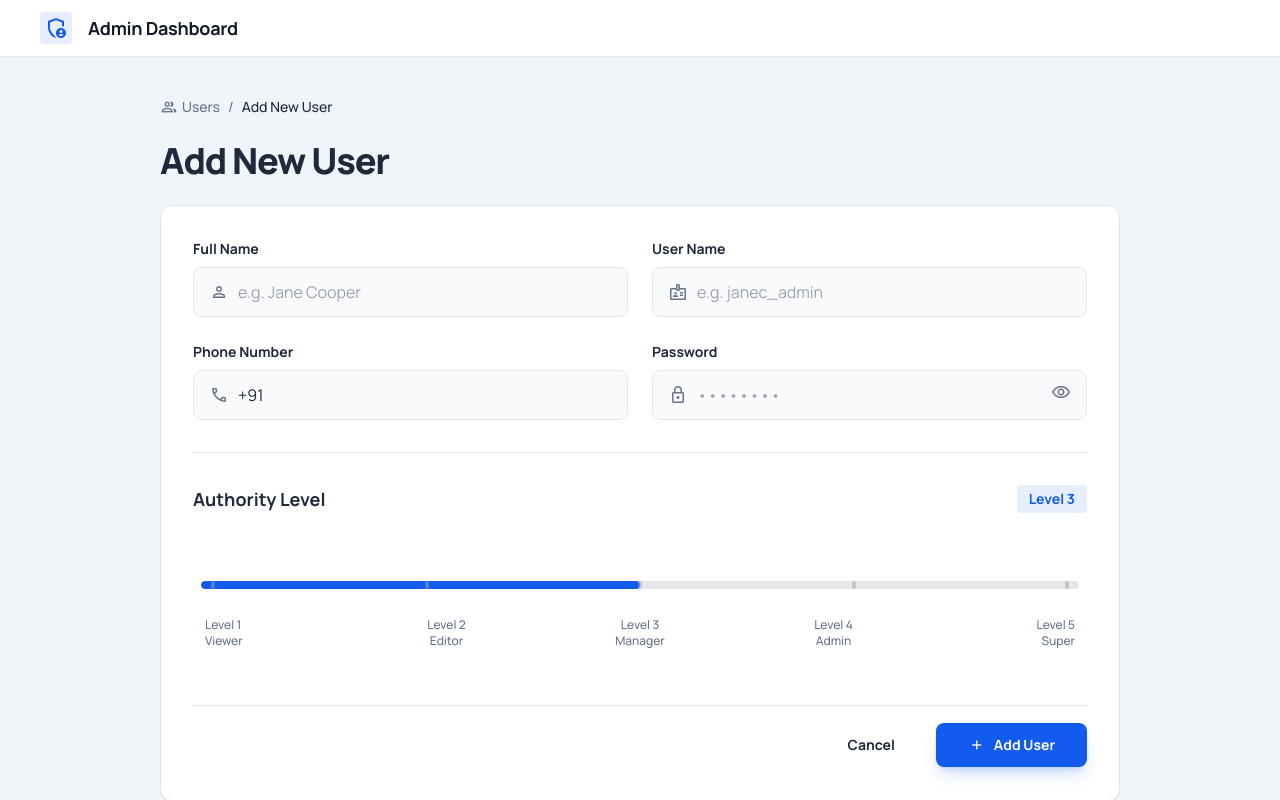
After one commit to mrlucifer006/internship, a Flask app: template templates/new_user.html in a window 1280 px wide. The commit adds this page. Run offline with Flask 3, Linux system fonts and the light colour scheme; the template is opened without the code that fills it, so the values that code supplies are empty; some libraries are stand-ins or nearby versions.

Commit message:
integrated view-all and new-user

```diff
--- a/app.py
+++ b/app.py
@@ -4,7 +4,7 @@ import time
 from Whatsapp_message import send_message
 from db import init_db
 from visitor_service import save_visitor, get_all_entries, check_out_visitor, get_active_visitors
-from employee_db import get_employee_phone
+from employee_db import get_employee_phone, check_credentials, insert_employee
 import os
 
 
@@ -24,9 +24,17 @@ def login():
         username = flask.request.form.get('username')
         password = flask.request.form.get('password')
 
-        # Simple Hardcoded Credentials
+        # Check DB first
+        user = check_credentials(username, password)
+        if user:
+            flask.session['user'] = user['name']
+            flask.session['auth_level'] = user['Auth_level'] # Store auth level
+            return flask.redirect(flask.url_for('home'))
+
+        # Fallback: Simple Hardcoded Credentials (ADMIN)
         if username == 'admin' and password == 'password123':
             flask.session['user'] = username
+            flask.session['auth_level'] = 5 # Grant max authority to hardcoded admin
             return flask.redirect(flask.url_for('home'))
         else:
             flask.flash("Invalid credentials. Please try again.", 'error')
@@ -36,9 +44,14 @@ def login():
 @app.route('/logout')
 def logout():
     flask.session.pop('user', None)
+    flask.session.pop('auth_level', None)
     return flask.redirect(flask.url_for('login'))
 
 @app.route('/')
+def index():
+    return flask.redirect(flask.url_for('login'))
+
+@app.route('/home')
 def home ():
     if not is_logged_in():
         return flask.redirect(flask.url_for('login'))
@@ -152,6 +165,56 @@ def process_check_out():
 
     return flask.redirect(flask.url_for('check_out_page'))
 
+@app.route('/new_user')
+def new_user():
+    if not is_logged_in():
+        return flask.redirect(flask.url_for('login'))
+
+    # Check Authority
+    if flask.session.get('auth_level', 0) < 5:
+        flask.flash("You do not have authority to access this page.", 'error')
+        return flask.redirect(flask.url_for('home'))
+
+    return flask.render_template('new_user.html')
+
+@app.route('/process_add_user', methods=['POST'])
+def process_add_user():
+    if not is_logged_in():
+        return flask.redirect(flask.url_for('login'))
+
+    if flask.session.get('auth_level', 0) < 5:
+        flask.flash("Unauthorized action.", 'error')
+        return flask.redirect(flask.url_for('home'))
+
+    name = flask.request.form.get('name')
+    login_id = flask.request.form.get('login_id')
+    phone = flask.request.form.get('phone')
+    password = flask.request.form.get('password')
+    # Slider/Input might give string '3'
+    try:
+        auth_level = int(flask.request.form.get('auth_level', 1))
+    except:
+        auth_level = 1
+
+    if not all([name, login_id, phone, password]):
+        flask.flash("All fields are required.", 'error')
+        return flask.redirect(flask.url_for('new_user'))
+
+    data = {
+        "name": name,
+        "login_id": login_id,
+        "phone": phone.replace("+91", "").strip(), # Clean it if user left +91
+        "password": password,
+        "Auth_level": auth_level
+    }
+
+    if insert_employee(data):
+        flask.flash(f"User {name} added successfully!", 'success')
+        return flask.redirect(flask.url_for('home'))
+    else:
+        flask.flash("Failed to add user. Login ID might be taken.", 'error')
+        return flask.redirect(flask.url_for('new_user'))
+
 if __name__ == '__main__':
     print("Starting Flask Server on port 5000...")
     app.run(host='0.0.0.0',debug=True, port=5000)
--- a/templates/check_out.html
+++ b/templates/check_out.html
@@ -4,7 +4,7 @@
 <head>
     <meta charset="utf-8" />
     <meta content="width=device-width, initial-scale=1.0" name="viewport" />
-    <title>Visitor Exit Page - Watchman Portal</title>
+    <title>Visitor Exit Page - Gate Portal</title>
     <script src="https://cdn.tailwindcss.com?plugins=forms,typography"></script>
     <link href="https://fonts.googleapis.com/css2?family=Inter:wght@300;400;500;600;700&amp;display=swap"
         rel="stylesheet" />
@@ -69,7 +69,7 @@
         class="bg-white dark:bg-card-dark border-b border-border-light dark:border-border-dark px-6 py-3 flex items-center justify-between shadow-sm sticky top-0 z-50">
         <div class="flex items-center gap-3">
             <span class="material-symbols-outlined text-green-600 dark:text-green-500 text-3xl">security</span>
-            <h1 class="text-xl font-bold text-blue-600 dark:text-blue-400">Watchman Portal</h1>
+            <h1 class="text-xl font-bold text-blue-600 dark:text-blue-400">Gate Portal</h1>
         </div>
         <div class="flex items-center gap-4">
             <a href="{{ url_for('logout') }}"
--- a/templates/entry_data.html
+++ b/templates/entry_data.html
@@ -59,7 +59,7 @@
       class="h-16 bg-white dark:bg-gray-800 border-b border-gray-200 dark:border-gray-700 flex items-center justify-between px-6 shrink-0">
       <div class="flex items-center gap-2">
         <span class="material-symbols-outlined text-green-600 text-2xl">security</span>
-        <span class="text-primary font-bold text-lg">Watchman Portal</span>
+        <span class="text-primary font-bold text-lg">Gate Portal</span>
       </div>
       <div class="flex items-center gap-4">
         <a href="{{ url_for('logout') }}"
--- a/templates/login.html
+++ b/templates/login.html
@@ -4,7 +4,7 @@
 <head>
     <meta charset="utf-8" />
     <meta content="width=device-width, initial-scale=1.0" name="viewport" />
-    <title>Login - Watchman Portal</title>
+    <title>Login - Gate Portal</title>
     <link href="https://fonts.googleapis.com/css2?family=Inter:wght@400;500;700;900&amp;display=swap"
         rel="stylesheet" />
     <link
@@ -30,7 +30,7 @@
             <div class="size-12 flex items-center justify-center text-[var(--brand-green)] bg-green-50 rounded-full">
                 <span class="material-symbols-outlined text-4xl">security</span>
             </div>
-            <h1 class="text-2xl font-bold text-gray-800">Watchman Portal</h1>
+            <h1 class="text-2xl font-bold text-gray-800">Gate Portal</h1>
             <p class="text-gray-500 text-sm">Please sign in to continue</p>
         </div>
 
--- /dev/null
+++ b/templates/new_user.html
@@ -0,0 +1,193 @@
+<!DOCTYPE html>
+<html lang="en">
+
+<head>
+    <meta charset="utf-8" />
+    <meta content="width=device-width, initial-scale=1.0" name="viewport" />
+    <title>Add New User</title>
+    <link href="https://fonts.googleapis.com/css2?family=Manrope:wght@400;500;700;800&amp;display=swap"
+        rel="stylesheet" />
+    <link
+        href="https://fonts.googleapis.com/css2?family=Material+Symbols+Outlined:wght,FILL@100..700,0..1&amp;display=swap"
+        rel="stylesheet" />
+    <script src="https://cdn.tailwindcss.com?plugins=forms,container-queries"></script>
+    <script id="tailwind-config">
+        tailwind.config = {
+            theme: {
+                extend: {
+                    colors: {
+                        "primary": "#135bec", // Blue primary
+                        "background-light": "#f0f5fa", // Slightly bluish white background
+                        "text-main": "#1e293b",
+                        "text-secondary": "#64748b",
+                    },
+                    fontFamily: {
+                        "display": ["Manrope", "sans-serif"]
+                    },
+                    borderRadius: { "DEFAULT": "0.25rem", "lg": "0.5rem", "xl": "0.75rem", "full": "9999px" },
+                },
+            },
+        }
+    </script>
+</head>
+
+<body class="bg-background-light font-display text-text-main antialiased">
+    <div class="relative flex h-screen w-full flex-col overflow-hidden">
+        <header
+            class="flex items-center justify-between whitespace-nowrap border-b border-solid border-gray-200 bg-white px-10 py-3 shrink-0">
+            <div class="flex items-center gap-8">
+                <div class="flex items-center gap-4">
+                    <div class="size-8 rounded bg-primary/10 flex items-center justify-center text-primary">
+                        <span class="material-symbols-outlined text-2xl">admin_panel_settings</span>
+                    </div>
+                    <h2 class="text-lg font-bold leading-tight tracking-[-0.015em] text-gray-900">Admin Dashboard</h2>
+                </div>
+            </div>
+        </header>
+        <main class="flex-1 overflow-y-auto bg-background-light p-6 md:p-10 flex justify-center">
+            <div class="w-full max-w-[960px] flex flex-col gap-6">
+                <nav class="flex items-center gap-2 text-sm">
+                    <a class="text-text-secondary font-medium hover:text-primary transition-colors flex items-center gap-1"
+                        href="{{ url_for('home') }}">
+                        <span class="material-symbols-outlined text-[18px]">group</span>
+                        Users
+                    </a>
+                    <span class="text-text-secondary font-medium">/</span>
+                    <span class="text-text-main font-medium">Add New User</span>
+                </nav>
+                <div class="flex flex-col gap-2">
+                    <h1 class="text-text-main text-3xl md:text-4xl font-extrabold leading-tight tracking-[-0.033em]">
+                        Add New User</h1>
+
+                </div>
+                <div class="bg-white rounded-xl border border-gray-200 p-6 md:p-8 shadow-sm">
+                    {% with messages = get_flashed_messages(with_categories=true) %}
+                    {% if messages %}
+                    <div class="mb-6 flex flex-col gap-2">
+                        {% for category, message in messages %}
+                        <div
+                            class="p-4 rounded-lg {{ 'bg-red-50 text-red-700 border border-red-200' if category == 'error' else 'bg-green-50 text-green-700 border border-green-200' }} text-sm font-medium">
+                            {{ message }}
+                        </div>
+                        {% endfor %}
+                    </div>
+                    {% endif %}
+                    {% endwith %}
+                    <form class="flex flex-col gap-8" action="{{ url_for('process_add_user') }}" method="POST">
+                        <div class="grid grid-cols-1 md:grid-cols-2 gap-6">
+                            <label class="flex flex-col gap-2">
+                                <span class="text-text-main text-sm font-semibold leading-normal">Full Name</span>
+                                <div class="relative flex items-center">
+                                    <span
+                                        class="absolute left-4 text-text-secondary material-symbols-outlined text-[20px]">person</span>
+                                    <input
+                                        class="w-full rounded-lg border border-gray-200 bg-gray-50 px-4 pl-11 py-3 text-base text-text-main placeholder:text-gray-400 focus:border-primary focus:ring-1 focus:ring-primary focus:outline-none transition-all"
+                                        placeholder="e.g. Jane Cooper" type="text" name="name" required />
+                                </div>
+                            </label>
+                            <label class="flex flex-col gap-2">
+                                <span class="text-text-main text-sm font-semibold leading-normal">User Name</span>
+                                <div class="relative flex items-center">
+                                    <span
+                                        class="absolute left-4 text-text-secondary material-symbols-outlined text-[20px]">badge</span>
+                                    <input
+                                        class="w-full rounded-lg border border-gray-200 bg-gray-50 px-4 pl-11 py-3 text-base text-text-main placeholder:text-gray-400 focus:border-primary focus:ring-1 focus:ring-primary focus:outline-none transition-all"
+                                        placeholder="e.g. janec_admin" type="text" name="login_id" required />
+                                </div>
+                            </label>
+                            <label class="flex flex-col gap-2">
+                                <span class="text-text-main text-sm font-semibold leading-normal">Phone
+                                    Number</span>
+                                <div class="relative flex items-center">
+                                    <span
+                                        class="absolute left-4 text-text-secondary material-symbols-outlined text-[20px]">call</span>
+                                    <input
+                                        class="w-full rounded-lg border border-gray-200 bg-gray-50 px-4 pl-11 py-3 text-base text-text-main placeholder:text-gray-400 focus:border-primary focus:ring-1 focus:ring-primary focus:outline-none transition-all"
+                                        type="tel" value="+91" name="phone" required />
+                                </div>
+                            </label>
+                            <label class="flex flex-col gap-2">
+                                <span class="text-text-main text-sm font-semibold leading-normal">Password</span>
+                                <div class="relative flex items-center">
+                                    <span
+                                        class="absolute left-4 text-text-secondary material-symbols-outlined text-[20px]">lock</span>
+                                    <input
+                                        class="w-full rounded-lg border border-gray-200 bg-gray-50 px-4 pl-11 py-3 text-base text-text-main placeholder:text-gray-400 focus:border-primary focus:ring-1 focus:ring-primary focus:outline-none transition-all"
+                                        placeholder="••••••••" type="password" name="password" required />
+                                    <button
+                                        class="absolute right-4 text-text-secondary hover:text-primary transition-colors"
+                                        type="button">
+                                        <span class="material-symbols-outlined text-[20px]">visibility</span>
+                                    </button>
+                                </div>
+                            </label>
+                        </div>
+                        <div class="h-px bg-gray-200 w-full"></div>
+                        <div class="flex flex-col gap-6">
+                            <div class="flex items-start justify-between">
+                                <div>
+                                    <h3 class="text-text-main text-lg font-bold">Authority Level</h3>
+                                </div>
+                                <div class="px-3 py-1 bg-primary/10 rounded text-primary text-sm font-bold"
+                                    id="slider-value-display">Level 3</div>
+                            </div>
+                            <div class="pt-6 pb-2 px-2">
+                                <div class="relative w-full h-12 flex items-center">
+                                    <input class="w-full absolute z-20 opacity-0 cursor-pointer h-full"
+                                        id="authority-slider" max="5" min="1" oninput="updateSlider(this.value)"
+                                        step="1" type="range" value="3" name="auth_level" />
+                                    <div class="w-full h-2 bg-gray-200 rounded-full absolute z-0 overflow-hidden">
+                                        <div class="h-full bg-primary rounded-full transition-all duration-100 ease-out"
+                                            id="slider-track-fill" style="width: 50%;"></div>
+                                    </div>
+                                    <div
+                                        class="w-full flex justify-between absolute z-10 px-[10px] pointer-events-none">
+                                        <div class="w-1 h-2 bg-gray-400 rounded-full opacity-50"></div>
+                                        <div class="w-1 h-2 bg-gray-400 rounded-full opacity-50"></div>
+                                        <div class="w-1 h-2 bg-gray-400 rounded-full opacity-50"></div>
+                                        <div class="w-1 h-2 bg-gray-400 rounded-full opacity-50"></div>
+                                        <div class="w-1 h-2 bg-gray-400 rounded-full opacity-50"></div>
+                                    </div>
+                                </div>
+                                <div
+                                    class="flex justify-between mt-2 text-xs font-medium text-text-secondary px-1 select-none">
+                                    <span class="w-20 text-left">Level 1<br />Viewer</span>
+                                    <span class="w-20 text-center pl-2">Level 2<br />Editor</span>
+                                    <span class="w-20 text-center">Level 3<br />Manager</span>
+                                    <span class="w-20 text-center pr-2">Level 4<br />Admin</span>
+                                    <span class="w-20 text-right">Level 5<br />Super</span>
+                                </div>
+                            </div>
+                        </div>
+                        <div class="flex items-center justify-end gap-4 mt-4 pt-4 border-t border-gray-200">
+                            <button
+                                class="px-6 py-3 rounded-lg text-sm font-bold text-text-main bg-transparent hover:bg-gray-100 border border-transparent hover:border-gray-200 transition-all"
+                                type="button">
+                                Cancel
+                            </button>
+                            <button
+                                class="px-8 py-3 rounded-lg text-sm font-bold text-white bg-primary hover:bg-[#0f4bc9] shadow-lg shadow-primary/20 transition-all flex items-center gap-2"
+                                type="submit">
+                                <span class="material-symbols-outlined text-[18px]">add</span>
+                                Add User
+                            </button>
+                        </div>
+                    </form>
+                </div>
+            </div>
+        </main>
+    </div>
+    <script>
+        function updateSlider(val) {
+            const display = document.getElementById('slider-value-display');
+            const track = document.getElementById('slider-track-fill');
+            // Map 1-5 to 0-100%
+            const percent = ((val - 1) / (5 - 1)) * 100;
+            track.style.width = `${percent}%`;
+            display.textContent = `Level ${val}`;
+        }
+    </script>
+
+</body>
+
+</html>
```
Also changed, not shown: PyWhatKit_DB.txt (+15 -0 lines), employee_db.py (+19 -2 lines), templates/home.html (+19 -2 lines), templates/view_all.html (+41 -6 lines), employee.db, visitors.db.
